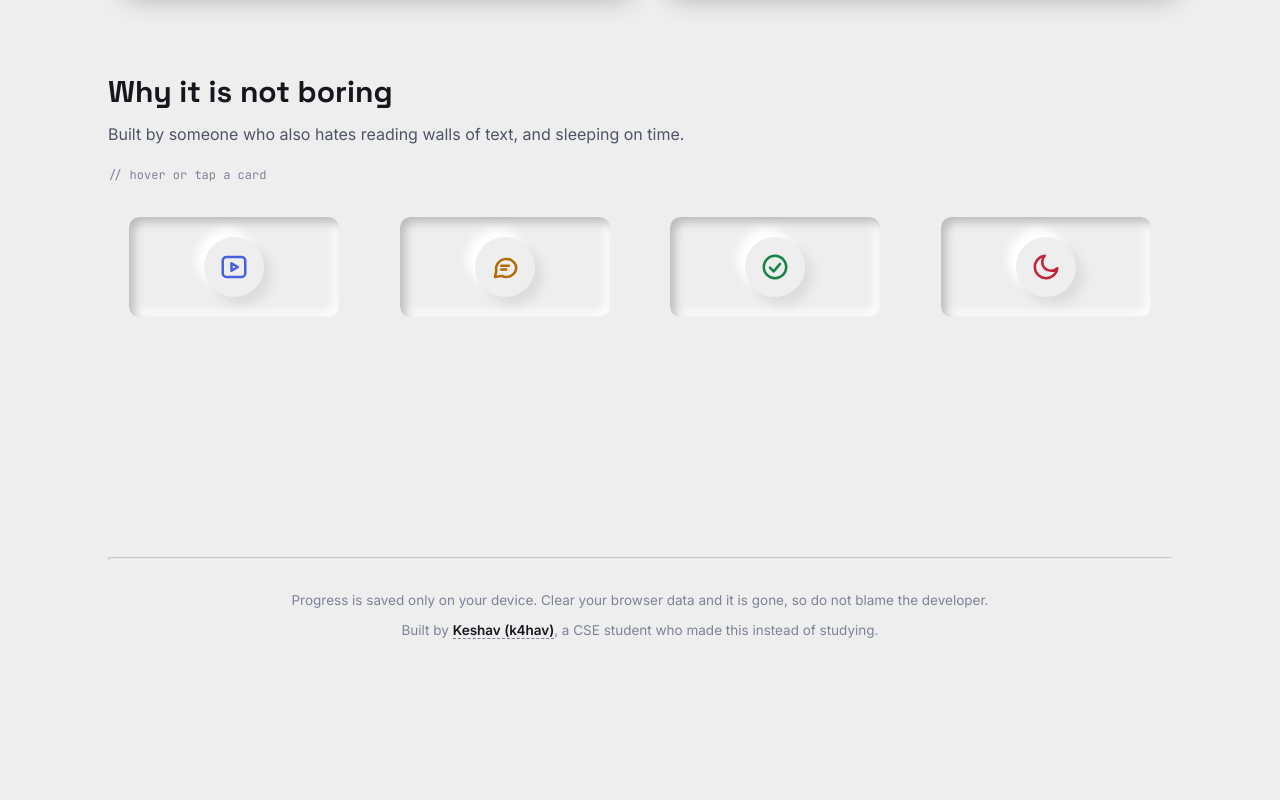
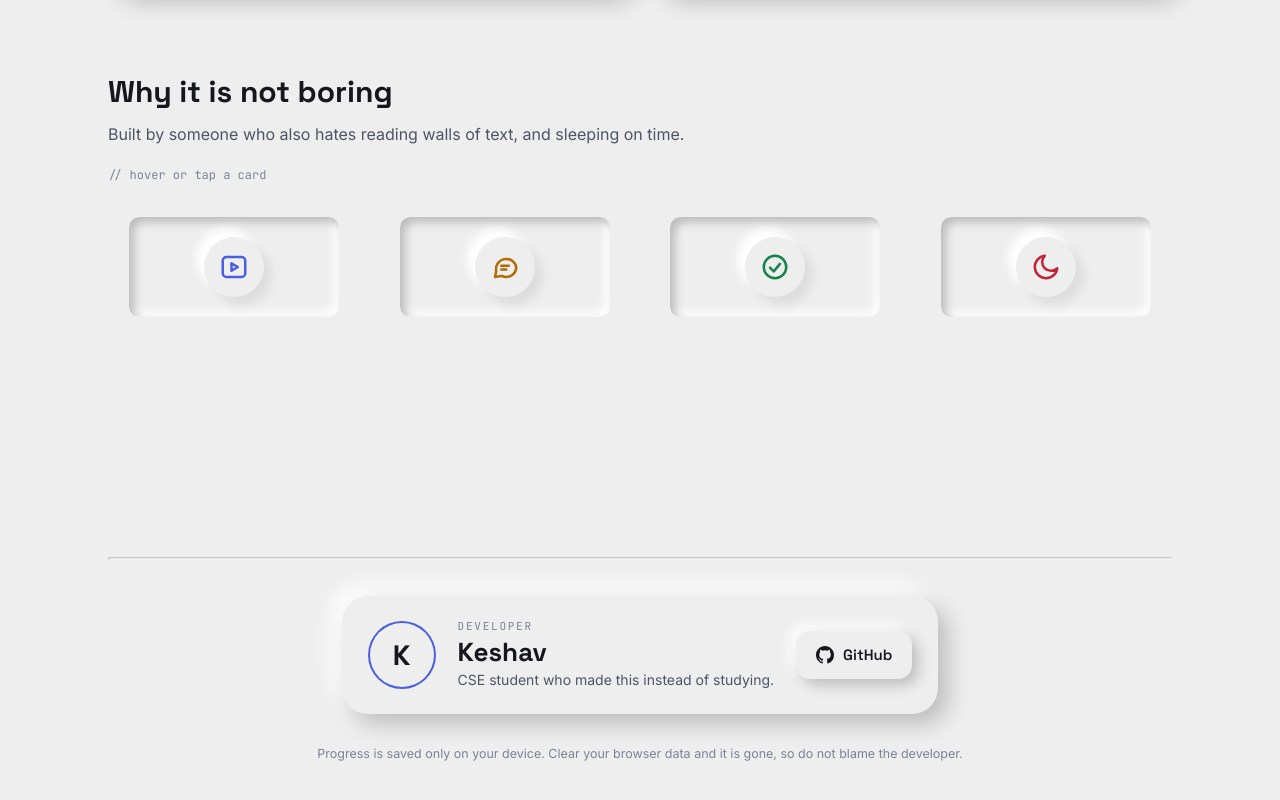
Before and after one commit to k4hav/notes, a plain HTML site: page index.html in a window 1280 px wide. Shown: the part 1564-2364 px from the top of the page. Before the commit the page ends 2253 px from the top, so only its background shows below. Drawn offline with Linux system fonts and the light colour scheme.

Commit message:
update developer section

```diff
--- a/index.html
+++ b/index.html
@@ -14,12 +14,12 @@ document.documentElement.setAttribute('data-theme',t)})();
 </script>
 <style>
 :root{
-  --bg:#14161f;--text:#EEF0F6;--dim:#9aa3b8;--faint:#6b7389;
+  --ring:#8FA6FF;--bg:#14161f;--text:#EEF0F6;--dim:#9aa3b8;--faint:#6b7389;
   --sh-d:#0a0b11;--sh-l:#202330;--sh-d2:#0c0d14;
   --uv-bg:#171923;--uv-in-d:#0b0c12;--uv-in-l:#222634;--uv-out-d:#0d0e15;--uv-out-l:#212431;--uv-text:#9aa3b8;--uv-title-sh:#0b0c12;
 }
 :root[data-theme="light"]{
-  --bg:#eeeeee;--text:#16171d;--dim:#4d5465;--faint:#7b8396;
+  --ring:#4a5fe0;--bg:#eeeeee;--text:#16171d;--dim:#4d5465;--faint:#7b8396;
   --sh-d:#bdbdbd;--sh-l:#ffffff;--sh-d2:#d4d4d4;
   --uv-bg:#eee;--uv-in-d:#bbb;--uv-in-l:#fff;--uv-out-d:#ddd;--uv-out-l:#fff;--uv-text:#999;--uv-title-sh:#fff;
 }
@@ -148,6 +148,18 @@ footer{padding:30px 0 48px;color:var(--faint);font-size:13.5px;text-align:center
 footer::before{content:"";height:3px;border-radius:3px;margin-bottom:22px;box-shadow:inset 1px 1px 2px var(--sh-d),inset -1px -1px 2px var(--sh-l)}
 footer a{color:var(--text);text-decoration:none;border-bottom:1px dashed var(--faint)}
 footer a:hover{border-bottom-style:solid}
+.devcard{display:flex;align-items:center;gap:22px;max-width:640px;margin:6px auto 0;padding:22px 26px;border-radius:26px;text-align:left;box-shadow:10px 10px 22px var(--sh-d),-10px -10px 22px var(--sh-l)}
+.av{flex:none;position:relative;width:68px;height:68px;border-radius:50%;padding:2px;background:var(--ring)}
+.av span{display:flex;width:100%;height:100%;align-items:center;justify-content:center;border-radius:50%;background:var(--bg);color:var(--text);font-family:'Space Grotesk',sans-serif;font-size:28px;font-weight:700}
+.di{flex:1;min-width:0;display:grid;gap:2px}
+.di small{font-family:'JetBrains Mono',monospace;font-size:11px;letter-spacing:.16em;color:var(--faint)}
+.di strong{font-family:'Space Grotesk',sans-serif;font-size:26px;line-height:1.15;color:var(--text)}
+.di em{font-style:normal;font-size:14px;color:var(--dim)}
+footer .gh{flex:none;display:inline-flex;align-items:center;gap:9px;font-family:'Space Grotesk',sans-serif;font-weight:600;font-size:15px;color:var(--text);border:0;padding:12px 20px;border-radius:14px;box-shadow:6px 6px 14px var(--sh-d),-6px -6px 14px var(--sh-l);transition:transform .25s,box-shadow .25s}
+footer .gh:hover{transform:translateY(-3px)}
+footer .gh:active{box-shadow:inset 4px 4px 9px var(--sh-d),inset -4px -4px 9px var(--sh-l);transform:none}
+footer .note{margin-top:22px;font-size:12.5px}
+@media(max-width:560px){.devcard{flex-direction:column;text-align:center;gap:14px}}
 @media(max-width:900px){.feat{grid-template-columns:repeat(2,1fr)}.grid{grid-template-columns:repeat(2,1fr)}.card,.card:nth-child(n+4){grid-column:span 1}.card:last-child{grid-column:span 2}.stats{grid-template-columns:repeat(2,1fr)}}
 @media(max-width:560px){.grid,.feat{grid-template-columns:1fr}.card,.card:nth-child(n+4),.card:last-child{grid-column:span 1}header{padding-top:84px}.uv-card{max-width:260px}}
 @media(prefers-reduced-motion:reduce){*{animation:none!important;transition:none!important}.card{opacity:1;transform:none}.bar i{width:var(--w)}}
@@ -240,8 +252,16 @@ footer a:hover{border-bottom-style:solid}
 </section>
 
 <footer>
-  <span>Progress is saved only on your device. Clear your browser data and it is gone, so do not blame the developer.</span>
-  <span>Built by <a href="https://github.com/k4hav" target="_blank" rel="noopener noreferrer"><b>Keshav (k4hav)</b></a>, a CSE student who made this instead of studying.</span>
+  <div class="devcard">
+    <div class="av"><span>K</span></div>
+    <div class="di">
+      <small>DEVELOPER</small>
+      <strong>Keshav</strong>
+      <em>CSE student who made this instead of studying.</em>
+    </div>
+    <a class="gh" href="https://github.com/k4hav" target="_blank" rel="noopener noreferrer"><svg viewBox="0 0 16 16" width="18" height="18" fill="currentColor" aria-hidden="true"><path d="M8 0C3.58 0 0 3.58 0 8c0 3.54 2.29 6.53 5.47 7.59.4.07.55-.17.55-.38 0-.19-.01-.82-.01-1.49-2.01.37-2.53-.49-2.69-.94-.09-.23-.48-.94-.82-1.13-.28-.15-.68-.52-.01-.53.63-.01 1.08.58 1.23.82.72 1.2 1.87.86 2.33.65.07-.52.28-.86.51-1.06-1.78-.2-3.64-.89-3.64-3.95 0-.87.31-1.59.82-2.15-.08-.2-.36-1.02.08-2.12 0 0 .67-.21 2.2.82a7.6 7.6 0 0 1 4 0c1.53-1.04 2.2-.82 2.2-.82.44 1.1.16 1.92.08 2.12.51.56.82 1.27.82 2.15 0 3.07-1.87 3.75-3.65 3.95.29.25.54.73.54 1.48 0 1.07-.01 1.93-.01 2.2 0 .21.15.46.55.38A8.01 8.01 0 0 0 16 8c0-4.42-3.58-8-8-8z"/></svg>GitHub</a>
+  </div>
+  <span class="note">Progress is saved only on your device. Clear your browser data and it is gone, so do not blame the developer.</span>
 </footer>
 </div>
 <script>
```
